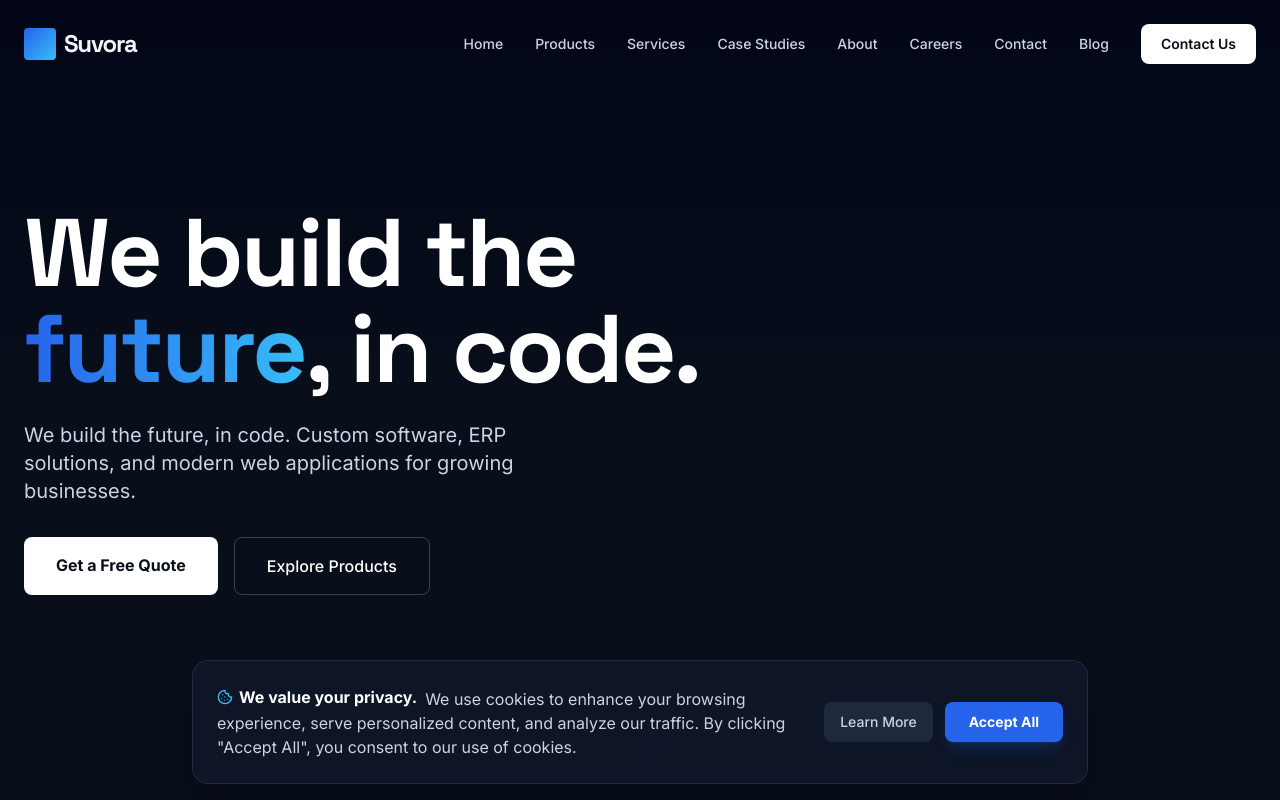
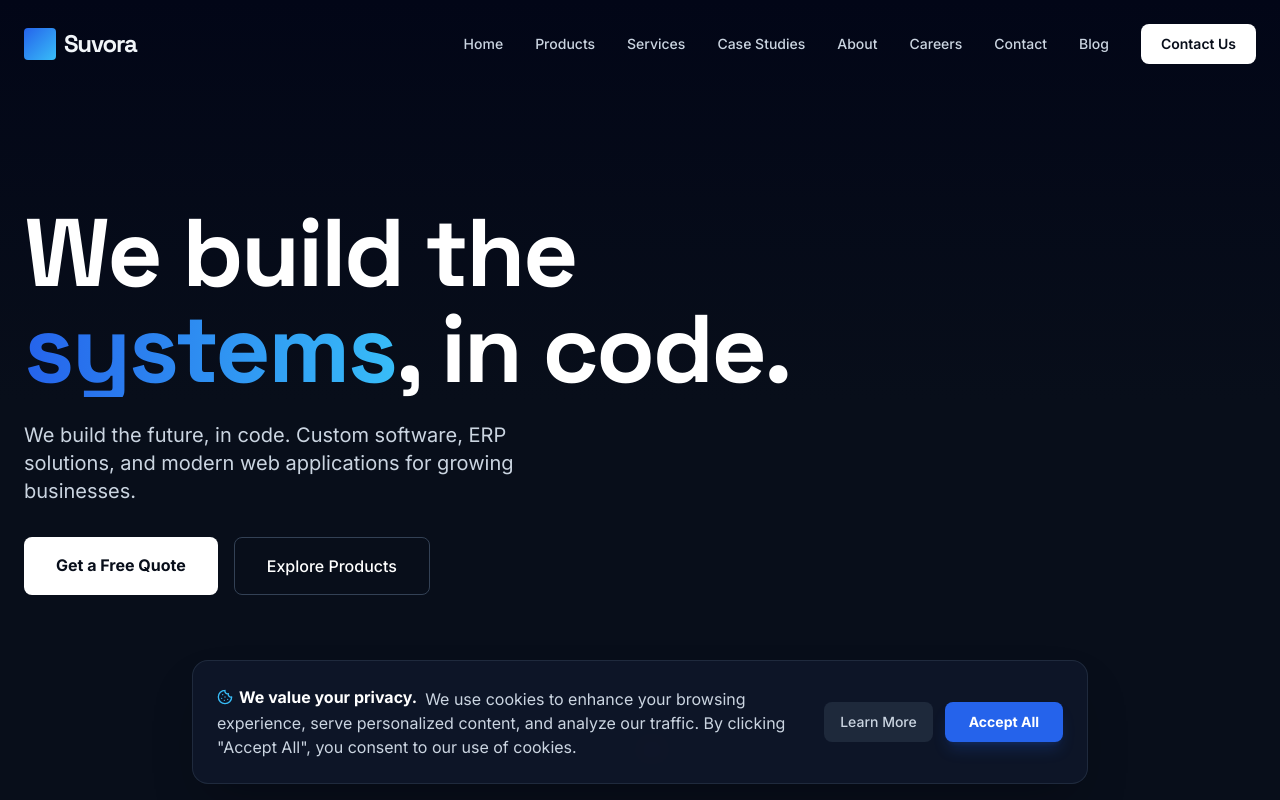
Before and after one commit to Umer-Ayyan/suvora-website, a React (Vite) app: page / in a window 1280 px wide. Shown: the top 800 px of the page. Built offline with nearby package versions, Linux system fonts and the light colour scheme.

Commit message:
Implement dynamic word morphing transform animation in hero section

```diff
--- a/components/HeroSection.tsx
+++ b/components/HeroSection.tsx
@@ -1,9 +1,30 @@
-import React, { useEffect } from 'react';
+import React, { useEffect, useState } from 'react';
 import { ChevronDown } from 'lucide-react';
 import { SUVORA_CONFIG, IS_INDEPENDENCE_DAY } from '../constants';
 import confetti from 'canvas-confetti';
 
+const ROTATING_WORDS = ['future', 'software', 'systems', 'platforms', 'solutions'];
+
 const HeroSection: React.FC = () => {
+  const [wordIndex, setWordIndex] = useState(0);
+  const [animClass, setAnimClass] = useState('word-transform-in');
+
+  useEffect(() => {
+    let outTimeout: ReturnType<typeof setTimeout>;
+    const interval = setInterval(() => {
+      setAnimClass('word-transform-out');
+      outTimeout = setTimeout(() => {
+        setWordIndex((prev) => (prev + 1) % ROTATING_WORDS.length);
+        setAnimClass('word-transform-in');
+      }, 350);
+    }, 2800);
+
+    return () => {
+      clearInterval(interval);
+      clearTimeout(outTimeout);
+    };
+  }, []);
+
   useEffect(() => {
     if (IS_INDEPENDENCE_DAY) {
       const duration = 4 * 1000;
@@ -54,7 +75,16 @@ const HeroSection: React.FC = () => {
 
           <h1 className="text-5xl md:text-7xl lg:text-8xl font-display font-bold text-white mb-6 leading-tight tracking-tight">
             We build the <br />
-            <span className={`inline-block text-transparent bg-clip-text bg-gradient-to-r animate-future cursor-default transition-transform hover:scale-110 ${IS_INDEPENDENCE_DAY ? 'from-green-400 via-white to-green-500' : 'from-suvora-primary to-suvora-accent'}`}>future</span>, in code.
+            <span
+              className={`inline-block text-transparent bg-clip-text bg-gradient-to-r ${
+                IS_INDEPENDENCE_DAY
+                  ? 'from-green-400 via-white to-green-500'
+                  : 'from-suvora-primary to-suvora-accent'
+              } ${animClass}`}
+            >
+              {ROTATING_WORDS[wordIndex]}
+            </span>
+            , in code.
           </h1>
 
           <p className="text-lg md:text-xl text-slate-300 mb-8 max-w-xl font-normal leading-relaxed">
--- a/index.html
+++ b/index.html
@@ -201,25 +201,53 @@
       ::-webkit-scrollbar-thumb { background: #1e293b; border-radius: 4px; }
       ::-webkit-scrollbar-thumb:hover { background: #2563eb; }
 
-      @keyframes futureTransform {
-        0%, 100% {
-          transform: translateY(0px) scale(1);
+      @keyframes wordTransformOut {
+        0% {
+          opacity: 1;
+          transform: translateY(0) rotateX(0deg);
+          filter: blur(0px);
         }
-        50% {
-          transform: translateY(-10px) scale(1.04);
+        100% {
+          opacity: 0;
+          transform: translateY(-26px) rotateX(40deg);
+          filter: blur(4px);
         }
       }
 
-      .animate-future {
+      @keyframes wordTransformIn {
+        0% {
+          opacity: 0;
+          transform: translateY(26px) rotateX(-40deg);
+          filter: blur(4px);
+        }
+        100% {
+          opacity: 1;
+          transform: translateY(0) rotateX(0deg);
+          filter: blur(0px);
+        }
+      }
+
+      .word-transform-in {
         display: inline-block;
-        animation: futureTransform 3.5s ease-in-out infinite;
-        will-change: transform;
-        transform-origin: center;
+        animation: wordTransformIn 0.45s cubic-bezier(0.16, 1, 0.3, 1) forwards;
+        will-change: transform, opacity, filter;
+        transform-origin: center bottom;
+      }
+
+      .word-transform-out {
+        display: inline-block;
+        animation: wordTransformOut 0.35s cubic-bezier(0.16, 1, 0.3, 1) forwards;
+        will-change: transform, opacity, filter;
+        transform-origin: center top;
       }
 
       @media (prefers-reduced-motion: reduce) {
-        .animate-future {
-          animation: none;
+        .word-transform-in,
+        .word-transform-out {
+          animation: none !important;
+          transform: none !important;
+          filter: none !important;
+          opacity: 1 !important;
         }
       }
     </style>
```
